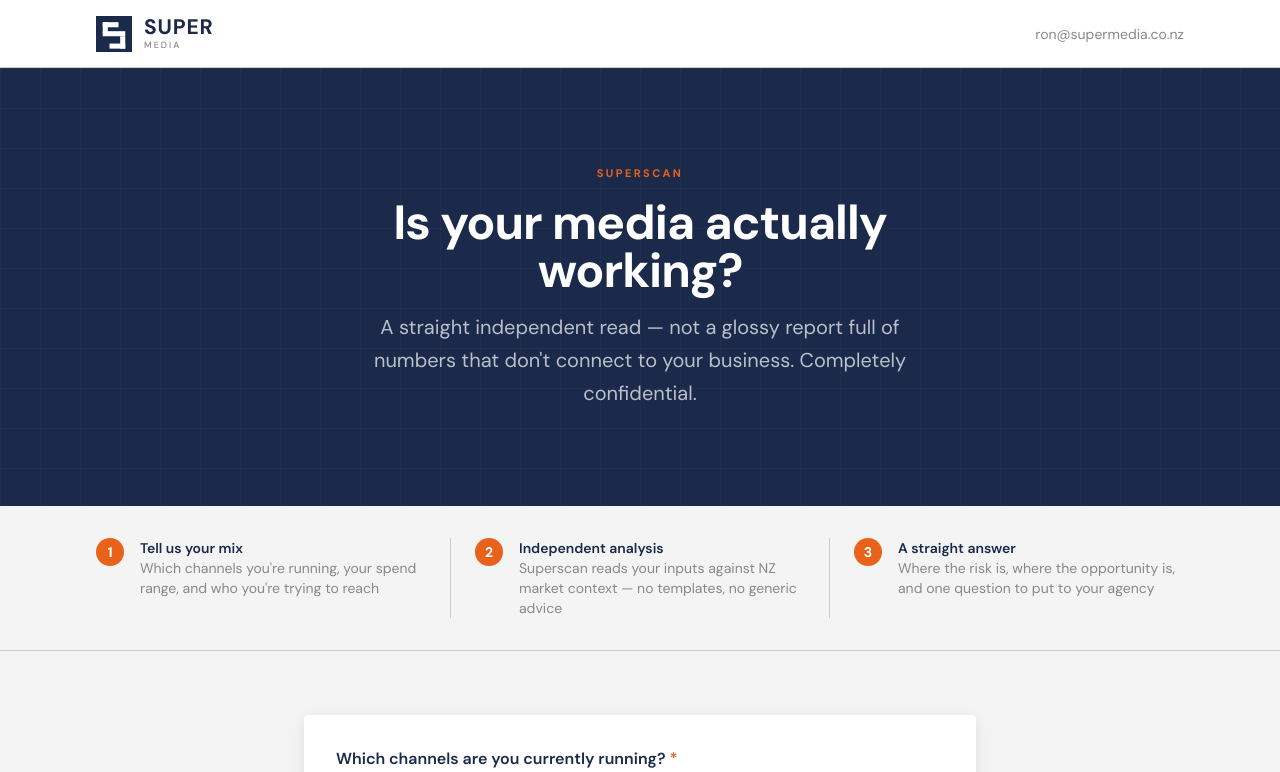
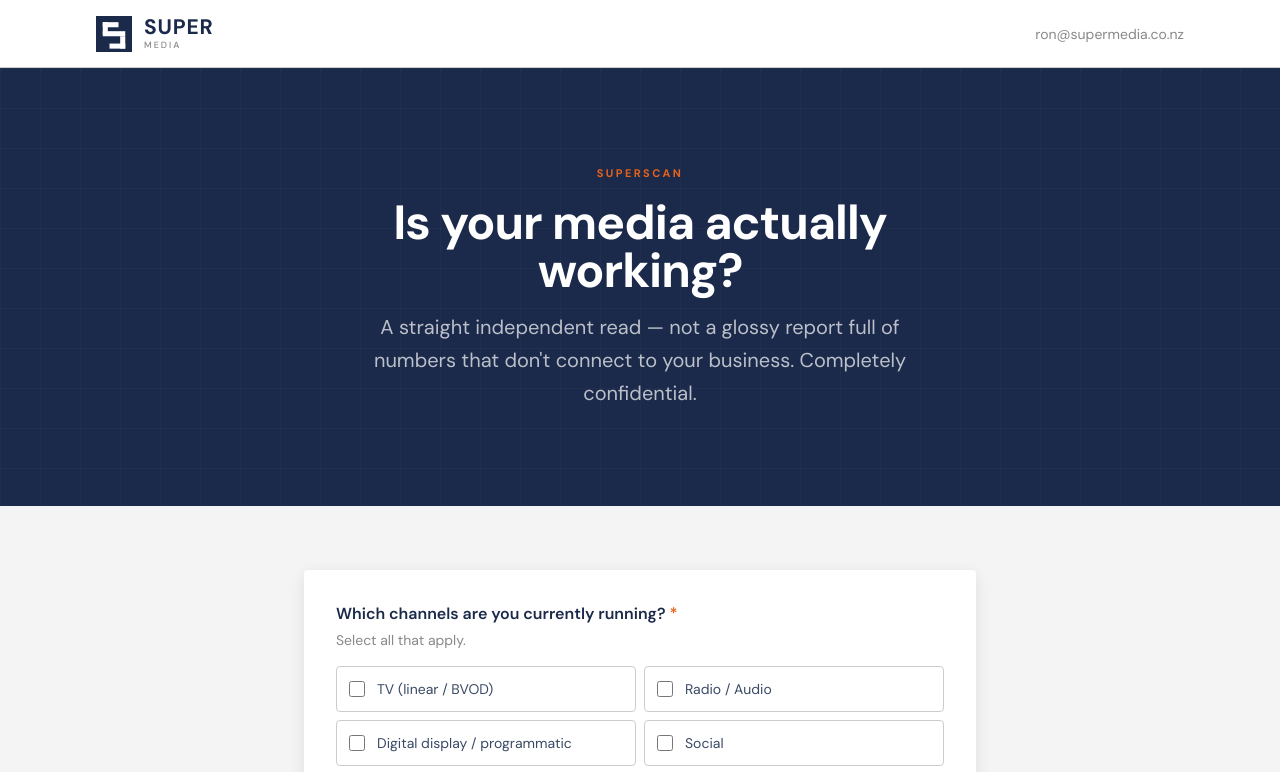
Before and after one commit to ron571/supermedia-website, a Next.js app: page /superscan in a window 1280 px wide. Shown: the top 772 px of the page. Built offline with nearby package versions, Linux system fonts and the light colour scheme; no server answers.

Commit message:
chore: remove unused steps constant from Superscan page
Clean up unused 3-step section for better flow.

```diff
--- a/src/app/superscan/page.tsx
+++ b/src/app/superscan/page.tsx
@@ -22,24 +22,6 @@ export const metadata: Metadata = {
   alternates: { canonical: "/superscan" },
   robots: { index: false, follow: false },
 };
-
-const steps = [
-  {
-    num: "1",
-    label: "Tell us your mix",
-    desc: "Which channels you're running, your spend range, and who you're trying to reach",
-  },
-  {
-    num: "2",
-    label: "Independent analysis",
-    desc: "Superscan reads your inputs against NZ market context — no templates, no generic advice",
-  },
-  {
-    num: "3",
-    label: "A straight answer",
-    desc: "Where the risk is, where the opportunity is, and one question to put to your agency",
-  },
-];
 
 export default function SuperscanPage() {
   return (
@@ -71,28 +53,6 @@ export default function SuperscanPage() {
         </div>
       </section>
 
-      {/* 3-step explainer */}
-      <section className="bg-grey-light border-b border-grey-mid py-8">
-        <div className="section-container">
-          <ol className="flex flex-col sm:flex-row gap-6 sm:gap-0">
-            {steps.map(({ num, label, desc }) => (
-              <li
-                key={num}
-                className="flex items-start gap-4 sm:flex-1 sm:border-r sm:border-grey-mid sm:last:border-r-0 sm:px-6 first:pl-0 last:pr-0"
-              >
-                <span className="flex-shrink-0 w-7 h-7 rounded-full bg-orange text-white text-sm font-bold flex items-center justify-center">
-                  {num}
-                </span>
-                <div>
-                  <p className="text-navy font-semibold text-sm">{label}</p>
-                  <p className="text-grey-dark text-sm">{desc}</p>
-                </div>
-              </li>
-            ))}
-          </ol>
-        </div>
-      </section>
-
       {/* Form */}
       <section className="bg-grey-light py-12 lg:py-16 flex-1">
         <div className="section-container">
```
